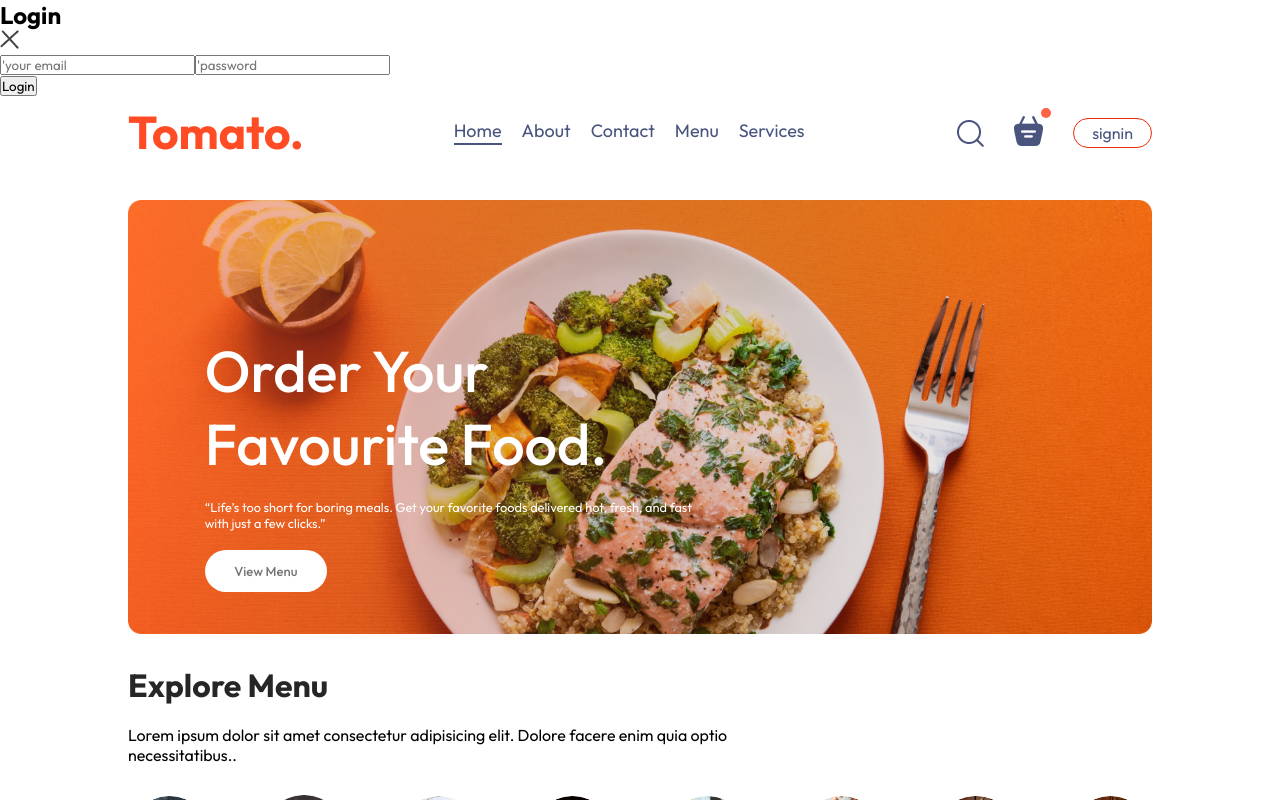
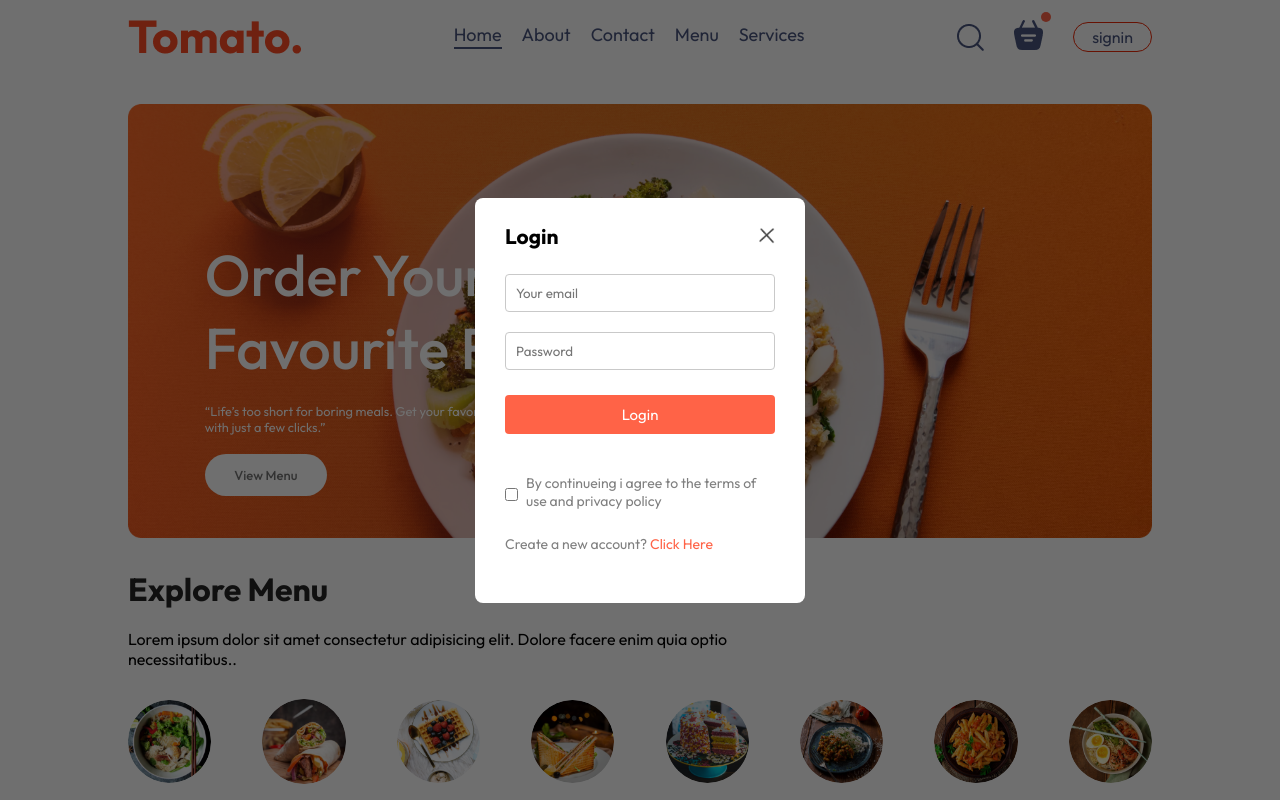
Before and after one commit to Niteshpanday05/food-order, a React (Vite) app: page / in a window 1280 px wide. Both pictures are taken after a click on the button "signin". Shown: the top 800 px of the page. Built offline with nearby package versions, Linux system fonts and the light colour scheme.

Commit message:
login completed

```diff
--- a/src/components/LoginPopup/LoginPopup.css
+++ b/src/components/LoginPopup/LoginPopup.css
@@ -0,0 +1,73 @@
+.login-popup{
+    position: absolute;
+    z-index: 1;
+    width: 100%;
+    height: 100%;
+    background-color: #00000090;
+    display: grid;
+}
+
+.login-popup-container{
+    place-self: center;
+    width: max(23vw, 330px);
+    color: #808080;
+    background-color: white;
+    display: flex;
+    flex-direction: column;
+    gap: 25px;
+    padding: 25px 30px;
+    border-radius: 8px;
+    font-size: 14px;
+    animation: fadeIn 0.5s;
+}
+
+.login-popup-title{
+    display: flex;
+    justify-content: space-between;
+    align-items: center;
+    color: black;
+}
+
+.login-popup-title img{
+    width: 16px;
+    cursor: pointer;
+}
+
+.login-popup-input{
+    display: flex;
+    flex-direction: column;
+    gap: 20px;
+}
+
+.login-popup-input input{
+    outline: none;
+    border: 1px solid #c9c9c9;
+    padding: 10px;
+    border-radius: 4px;
+}
+.login-popup-container button{
+    border: none;
+    padding: 10px;
+    border-radius: 4px;
+    color: white;
+    background-color: tomato;
+    font-size: 15px;
+    cursor: pointer;
+}
+
+.login-popup-condition{
+    display: flex;
+    align-items: center;
+    gap: 8px;
+    margin-top: 15px;
+}
+
+.login-popup-condition input{
+    margin-top: 5px;
+}
+
+.login-popup p span{
+    color: tomato;
+    font: 500;
+    cursor: pointer;
+}
--- a/src/components/LoginPopup/LoginPopup.jsx
+++ b/src/components/LoginPopup/LoginPopup.jsx
@@ -12,12 +12,23 @@ const LoginPopup = ({setShowLogin}) => {
           <img onClick={()=> setShowLogin(false)} src={assets.cross_icon} alt="" />
         </div>
         <div className="login-popup-input">
-          {currState==="Login"?<></>:<input type="text" placeholder="your name" required />}
+          {currState==="Login"?<></>:<input type="text" placeholder="Your name" required />}
 
-           <input type="email" placeholder="'your email" required />
-            <input type="password" placeholder="'password" required />
+           <input type="email" placeholder="Your email" required />
+            <input type="password" placeholder="Password" required />
         </div>
         <button>{currState==="Sign Up"?"Create an Account":"Login"}</button>
+        <div className="login-popup-condition">
+          <input type="checkbox" required />
+          <p>By continueing i agree to the terms of use and privacy policy</p>
+        </div>
+        {currState==="Login"?<p>Create a new account? <span onClick={()=>setCurrentState("Sign Up")}>Click Here</span></p>
+        :
+         <p>Already have an account?<span onClick={()=>setCurrentState("Login")}>Login Here</span></p>
+        }
+
+
+        <p></p>
       </form>
     </div>
   );
```
